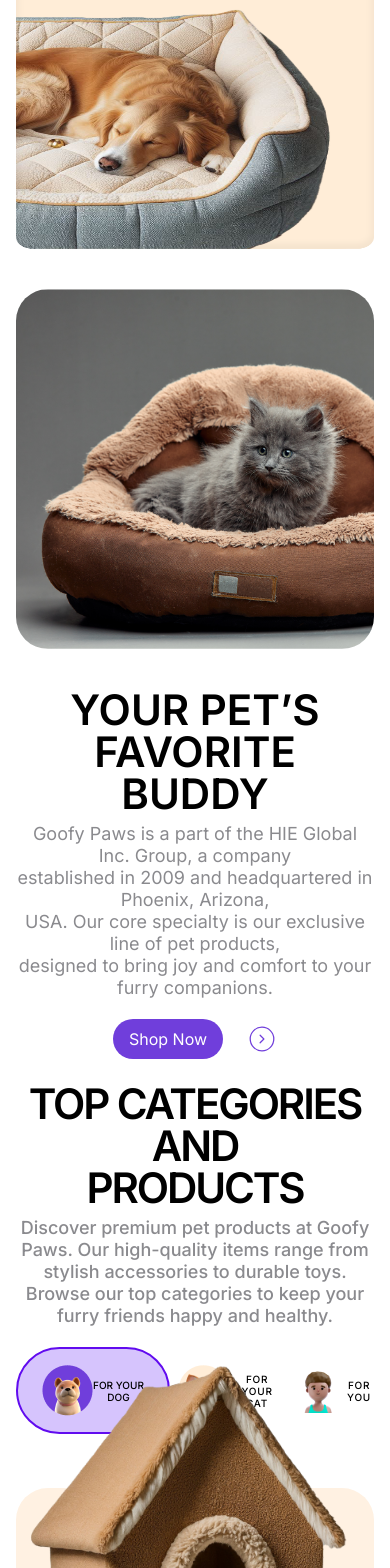
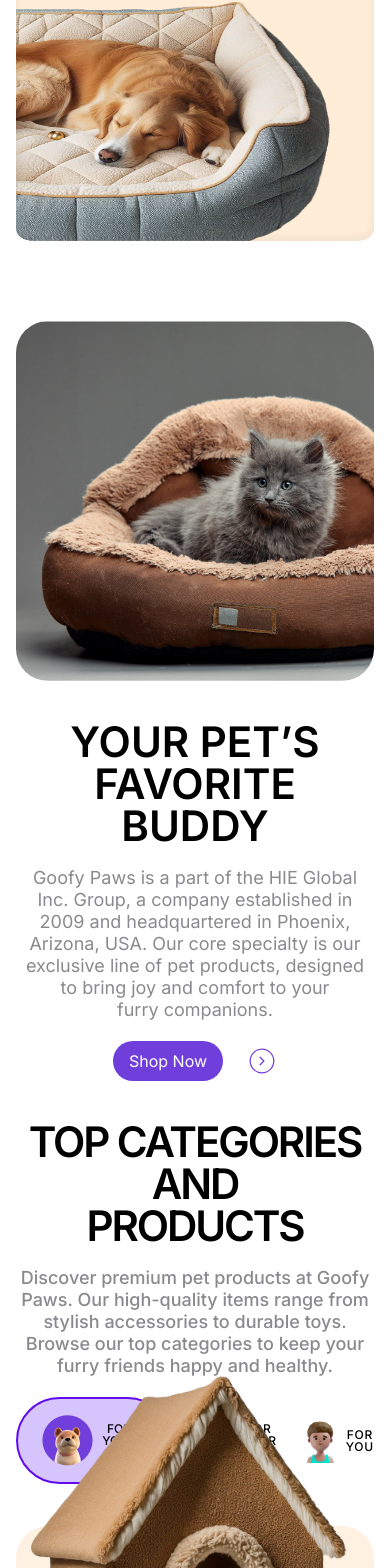
Before and after one commit to almaazkhan1055/goofy-paws, a Next.js app: page / in a window 390 px wide. Shown: the part 1142-2710 px from the top of the page. Built offline with nearby package versions, Linux system fonts and the light colour scheme.

Commit message:
mobile response polished

```diff
--- a/src/components/about/index.js
+++ b/src/components/about/index.js
@@ -8,7 +8,7 @@
 const About = () => {
   return (
     <div className="sm:my-40 flex justify-between sm:flex-row flex-col sm:gap-0 gap-10">
-      <div className="left flex flex-col justify-between sm:gap-8 gap-2">
+      <div className="left flex flex-col justify-between sm:gap-8 gap-0">
         <div className="text-left">
           <h2 className="sm:text-[100px] text-[50px] font-semibold sm:leading-[120px] leading-none tracking-[2px]">
             ABOUT US
@@ -19,19 +19,17 @@
         </div>
       </div>
       <div className="right flex flex-col justify-between sm:w-[560px]">
-        <Image src={cat} alt="cat" className="rounded-[32px]  mb-10 sm:mb-0" />
+        <Image src={cat} alt="cat" className="rounded-[32px]  my-10 sm:mb-0" />
         <div className="gap-4">
-          <h2 className="font-semibold sm:text-[55px] sm:leading-[55px] leading-[42px] text-[42px] mb-2 sm:text-left text-center">
+          <h2 className="font-semibold sm:text-[55px] sm:leading-[55px] leading-[42px] text-[42px] mb-5 sm:text-left text-center">
             YOUR PET’S FAVORITE BUDDY
           </h2>
           <div>
             <h2 className="text-[18px] text-[#8A8A8E] sm:leading-[28.8px] leading-[22px] -tracking-[0.5%] sm:text-left text-center">
               Goofy Paws is a part of the HIE Global Inc. Group, a company
-              <br />
-              established in 2009 and headquartered in Phoenix, Arizona, <br />
-              USA. Our core specialty is our exclusive line of pet products,
-              <br />
-              designed to bring joy and comfort to your furry companions.
+              established in 2009 and headquartered in Phoenix, Arizona, USA.
+              Our core specialty is our exclusive line of pet products, designed
+              to bring joy and comfort to your furry companions.
             </h2>
             <div className="flex items-center gap-6 mt-5 sm:justify-normal justify-center">
               <Button text="Shop Now" padding="px-4 py-2" />
--- a/src/components/productBackground/index.js
+++ b/src/components/productBackground/index.js
@@ -3,7 +3,7 @@
 
 const Product = ({ imgSrc, bgColor, desc }) => {
   return (
-    <div className="flex flex-col items-center justify-end sm:h-[487.48px] h-[280px] sm:gap-6 gap-2">
+    <div className="flex flex-col items-center justify-end sm:h-[487.48px] h-[240px] sm:gap-6 gap-2">
       <div className="relative h-full flex items-end">
         <div
           className="absolute bottom-0 h-[70%] md:w-full w-[100%] rounded-[32px] -z-[1]"
--- a/src/components/productSearch/index.js
+++ b/src/components/productSearch/index.js
@@ -4,12 +4,12 @@
 const ProductSearch = () => {
   return (
     <>
-      <div className="sm:mt-0 mt-6 text-left">
+      <div className="sm:mt-0 mt-10 text-left">
         <h2 className="sm:text-[120px] text-[42px] font-semibold tracking-tighter sm:leading-[120px] leading-[42px] sm:mb-2 text-center sm:text-left">
           TOP CATEGORIES AND
         </h2>
         <div className="flex sm:flex-row flex-col sm:gap-12 items-center">
-          <h2 className="sm:text-[120px] text-[42px] font-semibold tracking-tighter sm:leading-[120px] leading-[42px] mb-2">
+          <h2 className="sm:text-[120px] text-[42px] font-semibold tracking-tighter sm:leading-[120px] leading-[42px] sm:mb-2 mb-5">
             PRODUCTS
           </h2>
           <p className="text-[18px] sm:leading-[28.8px] leading-[22px] tracking-[-0.5%] font-medium  text-[#8A8A8E] sm:w-[580px] text-center sm:text-left">
--- a/src/components/tabs/index.js
+++ b/src/components/tabs/index.js
@@ -41,7 +41,7 @@
                 : "font-medium text-[18px] rounded-full leading-[32px] tracking-[0.75px] text-center text-black sm:px-6 sm:py-4"
             }
           >
-            <div className="flex items-center sm:justify-center sm:gap-3 text-[10px] font-medium leading-3 sm:text-lg sm:leading-normal">
+            <div className="flex items-center sm:justify-center sm:gap-3 text-[12px] font-medium leading-3 sm:text-lg sm:leading-normal">
               <Image src={item.img} alt={item.text} />
               {item.text}
             </div>
--- a/src/components/textContainer/index.js
+++ b/src/components/textContainer/index.js
@@ -2,11 +2,11 @@
 
 const TextConatiner = ({ textHead, textDesc1, textDesc2 }) => {
   return (
-    <div className="textbox text-center flex flex-col gap-4 items-center justify-center">
+    <div className="textbox text-center flex flex-col sm:gap-4 gap-6 items-center justify-center">
       <h2 className="font-semibold sm:text-[56px] text-[38px] sm:leading-none leading-[42px] mt-4 sm:mt-0">
         {textHead}
       </h2>
-      <div className="text-[#1C1C1E] opacity-[70%]">
+      <div className="text-[#1C1C1E] opacity-[70%] sm:mb-0 mb-6">
         {textDesc1 && (
           <p
             className={`font-medium text-[18px] leading-[22px] sm:leading-[28px]`}
```
